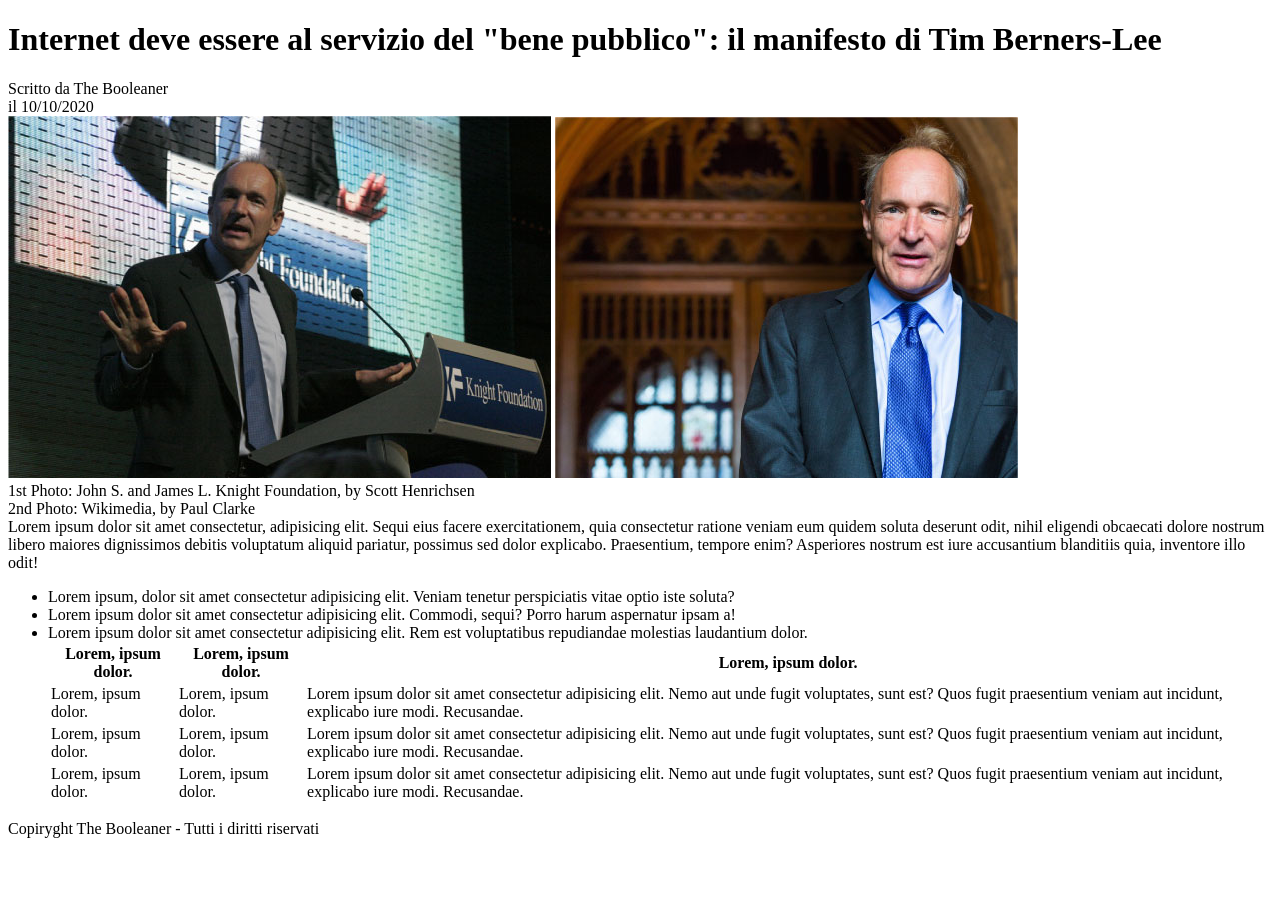
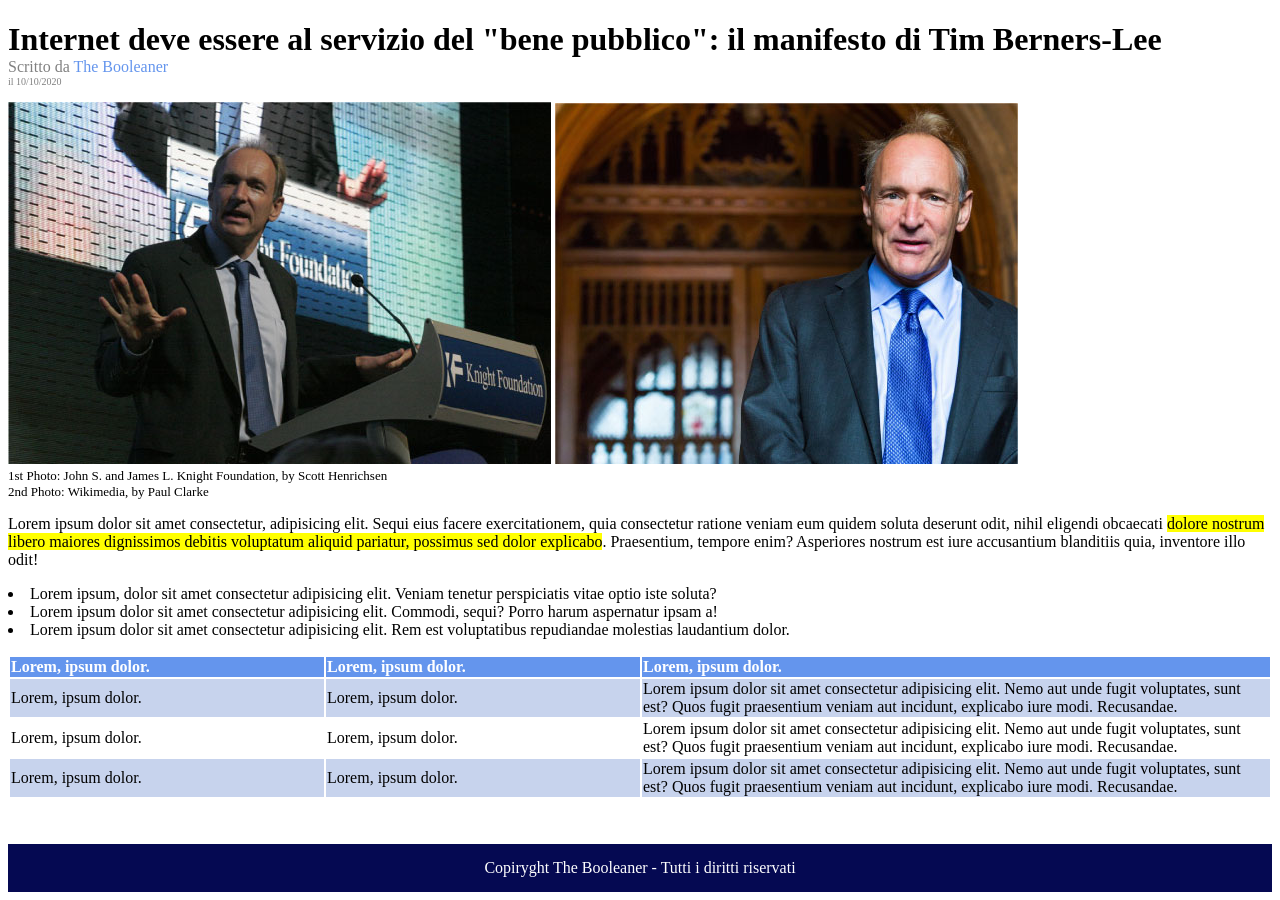
Before and after one commit to Annagloria01/html-css-booleaner, a plain HTML site: page index.html in a window 1280 px wide. Before the commit the page ends 846 px from the top, so only its background shows below. Drawn offline with Linux system fonts and the light colour scheme.

Commit message:
added css

```diff
--- a/css/app.css
+++ b/css/app.css
@@ -0,0 +1,58 @@
+#title {
+  margin-bottom: 0;
+}
+
+.subtitle-color {
+  color: gray;
+}
+
+#author {
+  color:cornflowerblue;
+}
+
+#publication-date {
+  font-size:x-small;
+}
+
+.caption-font-size {
+  font-size: small;
+}
+
+.spacing {
+  margin-bottom: 15px;
+}
+
+#highlighted-text {
+  background-color: yellow;
+}
+
+ul {
+  padding: 0;
+  list-style-position: inside;
+}
+
+.header-background-color {
+  background-color: cornflowerblue;
+  color: white;
+  text-align: left;
+}
+
+.column-25 {
+  width: 25%;
+}
+
+#table-header-3 {
+  width: 50%;
+}
+
+.row-background {
+  background-color: #c7d3ed;
+}
+
+footer {
+  margin-top: 45px;
+  background-color: #050952;
+  color: white;
+  text-align: center;
+  padding: 15px;
+}
--- a/index.html
+++ b/index.html
@@ -4,34 +4,35 @@
   <meta charset="UTF-8">
   <meta name="viewport" content="width=device-width, initial-scale=1.0">
   <title>Document</title>
+  <link rel="stylesheet" href="css/app.css">
 </head>
 
 <body>
-  <h1 class="title">Internet deve essere al servizio del "bene pubblico": il manifesto di Tim Berners-Lee</h1>
-  <div>Scritto da<span class="author"> The Booleaner</span></div>
-  <div>il 10/10/2020</div>
+  <h1 id="title">Internet deve essere al servizio del "bene pubblico": il manifesto di Tim Berners-Lee</h1>
+  <div id="author-container" class="subtitle-color">Scritto da<span id="author"> The Booleaner</span></div>
+  <div id="publication-date" class="subtitle-color spacing">il 10/10/2020</div>
   <div>
     <img src="./img/tim-1.jpg" alt="Tim Berners-Lee">
     <img src="./img/tim-2.jpg" alt="Tim Berners-Lee">
   </div>
-  <div>1st Photo: John S. and James L. Knight Foundation, by Scott Henrichsen</div>
-  <div>2nd Photo: Wikimedia, by Paul Clarke</div>
-  <div>Lorem ipsum dolor sit amet consectetur, adipisicing elit. Sequi eius facere exercitationem, quia consectetur ratione veniam eum quidem soluta deserunt odit, nihil eligendi obcaecati <span>dolore nostrum libero maiores dignissimos debitis voluptatum aliquid pariatur, possimus sed dolor explicabo</span>. Praesentium, tempore enim? Asperiores nostrum est iure accusantium blanditiis quia, inventore illo odit!</div>
+  <div class="caption-font-size">1st Photo: John S. and James L. Knight Foundation, by Scott Henrichsen</div>
+  <div class="caption-font-size spacing">2nd Photo: Wikimedia, by Paul Clarke</div>
+  <div>Lorem ipsum dolor sit amet consectetur, adipisicing elit. Sequi eius facere exercitationem, quia consectetur ratione veniam eum quidem soluta deserunt odit, nihil eligendi obcaecati <span id="highlighted-text">dolore nostrum libero maiores dignissimos debitis voluptatum aliquid pariatur, possimus sed dolor explicabo</span>. Praesentium, tempore enim? Asperiores nostrum est iure accusantium blanditiis quia, inventore illo odit!</div>
   <ul>
     <li>Lorem ipsum, dolor sit amet consectetur adipisicing elit. Veniam tenetur perspiciatis vitae optio iste soluta?</li>
     <li>Lorem ipsum dolor sit amet consectetur adipisicing elit. Commodi, sequi? Porro harum aspernatur ipsam a!</li>
     <li>Lorem ipsum dolor sit amet consectetur adipisicing elit. Rem est voluptatibus repudiandae molestias laudantium dolor.</li>
-
+  </ul>
   <table>
-      <thead>
+    <thead class="header-background-color">
       <tr>
-          <th>Lorem, ipsum dolor.</th>
-          <th>Lorem, ipsum dolor.</th>
-          <th>Lorem, ipsum dolor.</th>
+        <th class="column-25">Lorem, ipsum dolor.</th>
+        <th class="column-25">Lorem, ipsum dolor.</th>
+        <th id="table-header-3">Lorem, ipsum dolor.</th>
       </tr>
     </thead>
     <tbody>
-        <tr>
+      <tr class="row-background">
         <td>Lorem, ipsum dolor.</td>
         <td>Lorem, ipsum dolor.</td>
         <td>Lorem ipsum dolor sit amet consectetur adipisicing elit. Nemo aut unde fugit voluptates, sunt est? Quos fugit praesentium veniam aut incidunt, explicabo iure modi. Recusandae.</td>
@@ -41,14 +42,13 @@
         <td>Lorem, ipsum dolor.</td>
         <td>Lorem ipsum dolor sit amet consectetur adipisicing elit. Nemo aut unde fugit voluptates, sunt est? Quos fugit praesentium veniam aut incidunt, explicabo iure modi. Recusandae.</td>
       </tr>
-        <tr>
+      <tr class="row-background">
         <td>Lorem, ipsum dolor.</td>
         <td>Lorem, ipsum dolor.</td>
         <td>Lorem ipsum dolor sit amet consectetur adipisicing elit. Nemo aut unde fugit voluptates, sunt est? Quos fugit praesentium veniam aut incidunt, explicabo iure modi. Recusandae.</td>
       </tr>
     </tbody>
   </table>
-  </ul>
 </body>
 <footer>
   <div>Copiryght The Booleaner - Tutti i diritti riservati</div>
```
Lines whose indentation alone changed are shown as unchanged.
